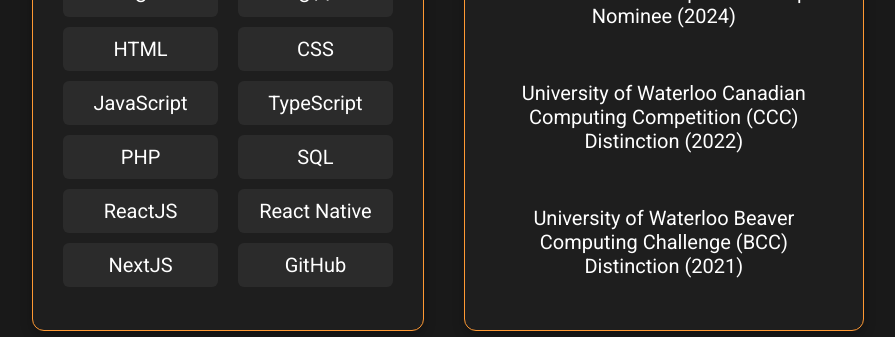
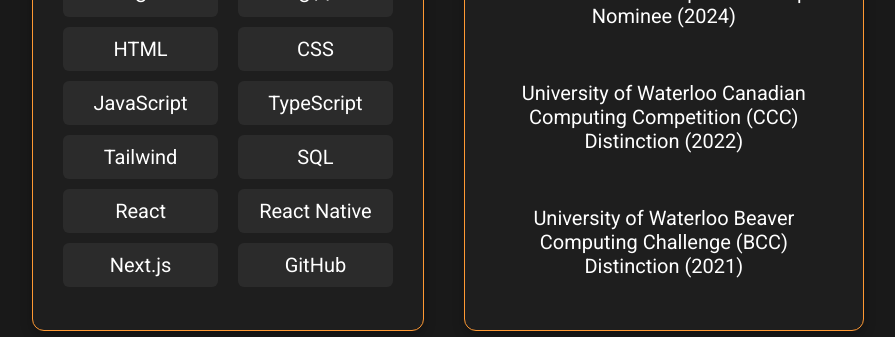
Before and after one commit to RoccoD1616/personal-website, a React (Vite) app: page / in a window 1280 px wide. Shown: the part 1460-1797 px from the top of the page, without its empty margins (192-1087 px from the left). Built offline with nearby package versions, Linux system fonts and the light colour scheme; a web font is replaced by a local one.

Commit message:
Added CCR project and Tailwind to About

```diff
--- a/src/components/About.jsx
+++ b/src/components/About.jsx
@@ -32,11 +32,11 @@
                         <h4>CSS</h4>
                         <h4>JavaScript</h4>
                         <h4>TypeScript</h4>
-                        <h4>PHP</h4>
+                        <h4>Tailwind</h4>
                         <h4>SQL</h4>
-                        <h4>ReactJS</h4>
+                        <h4>React</h4>
                         <h4>React Native</h4>
-                        <h4>NextJS</h4>
+                        <h4>Next.js</h4>
                         <h4>GitHub</h4>
                     </div>
                 </div>
--- a/src/components/Projects.css
+++ b/src/components/Projects.css
@@ -28,11 +28,12 @@
     margin-bottom: 100px;
 }
 
-.projects img{
+.projects img {
+    width: 100%;
     height: 200px;
-    width: 300px;
+    object-fit: cover;
+    border-radius: 8px;
     background-color: white;
-    object-fit: cover;
     transition: transform 0.2s ease, filter 0.2s ease;
 }
 
@@ -44,7 +45,7 @@
 .projects h3 {
     color: black;
     font-size: 20px;
-    margin-top: -20px;
+    margin: 4px 0 0;
 }
 
 .projects h4 {
@@ -57,11 +58,17 @@
     box-shadow: 0 4px 12px rgba(0, 0, 0, 0.25);
     min-width: 300px;
     max-width: 400px;
+
     display: flex;
     flex-direction: column;
-    align-items: center;
-    justify-content: space-between;
+    gap: 10px;
     height: 100%;
+}
+
+.tile-description {
+    font-size: 14px;
+    line-height: 1.5;
+    margin: 4px 0 0;
 }
 
 .tiles h4 {
--- a/src/components/Projects.jsx
+++ b/src/components/Projects.jsx
@@ -3,6 +3,7 @@
 import PersonalWebsite from "../assets/Personal-Website.png";
 import CompsaApp from "../assets/COMPSA-App.jpg";
 import RoomBooking from "../assets/Room-Booking.png";
+import CompsaCCR from "../assets/COMPSA-CCR.png";
 import NumNum from "../assets/NumNum.jpeg";
 import StudentBT from "../assets/Student-BT.jpg";
 import IsabelBalderClub from "../assets/Isabel-Balder-Club.png";
@@ -14,7 +15,7 @@
         date: "07/2025",
         image: PersonalWebsite,
         description: "Created my own personal website where others can learn about me, my experiences, and the skills that I've developed.",
-        technologies: ["HTML", "CSS", "JavaScript", "ReactJS"],
+        technologies: ["HTML", "CSS", "JavaScript", "React"],
         link: "https://github.com/RoccoD1616/personal-website",
         alt: "Rocco DeStefano's Personal Website"
     },
@@ -28,11 +29,20 @@
         alt: "COMPSA App"
     },
     {
+        title: "Computing Clubs Roundtable",
+        date: "In Progress",
+        image: CompsaCCR,
+        description: "A centralized page for COMPSA that lets all major computing clubs share job openings, event updates, and bi-weekly reports in one unified hub.",
+        technologies: ["NextJS", "JavaScript", "Tailwind", "React"],
+        link: "javascript:void(0)",
+        alt: "Computing Clubs Roundtable"
+    },
+    {
         title: "Room Booking",
         date: "08/2025",
         image: RoomBooking,
         description: "A room booking platform that allows CS students at Queen's to reserve study rooms through COMPSA's website.",
-        technologies: ["NextJS", "JavaScript", "TypeScript", "Resend"],
+        technologies: ["NextJS", "JavaScript", "TypeScript", "React", "Resend"],
         link: "https://compsa.ca/room-booking",
         alt: "Room Booking"
     },
@@ -50,7 +60,7 @@
         date: "04/2025",
         image: StudentBT,
         description: "Worked with my ESSDEV team to develop a platform where students can easily buy, sell, trade, and donate school items.",
-        technologies: ["HTML", "CSS", "JavaScript", "ReactJS"],
+        technologies: ["HTML", "CSS", "JavaScript", "React"],
         link: "https://github.com/Queens-ESSDEV/Student-BST",
         alt: "Student Buy & Trade"
     },
@@ -59,7 +69,7 @@
         date: "04/2025",
         image: IsabelBalderClub,
         description: "Worked with my QWEB team to develop a website for local theatre club at Queen's University.",
-        technologies: ["HTML", "CSS", "TypeScript", "ReactJS"],
+        technologies: ["HTML", "CSS", "TypeScript", "React"],
         link: "https://github.com/queens-web-development-club/ws25t01-isabeltheatreclub",
         alt: "Isabel Balder Club"
     },
@@ -68,7 +78,7 @@
         date: "05/2025",
         image: Britnell,
         description: "Developed a warehouse inventory optimization system using a frequency-based algorithm to analyze order quantities and improve item placement.",
-        technologies: ["HTML", "CSS", "JavaScript", "Python", "SQL ", "ReactJS"],
+        technologies: ["HTML", "CSS", "JavaScript", "Python", "SQL ", "React"],
         link: "javascript:void(0)",
         alt: "Warehouse Optimizer"
     },
@@ -124,7 +134,7 @@
                         <a href={item.link} target="_blank" rel="noopener noreferrer">
                             <img src={item.image} alt={item.alt}/>
                         </a>
-                        <h4>{item.description}</h4>
+                        <h4 className="tile-description">{item.description}</h4>
                         <div className="tile-list">
                             {item.technologies.map((tech, i) => (
                                 <h4 key={i}>{tech}</h4>
```
Also changed, not shown: src/assets/COMPSA-CCR.png (added).
